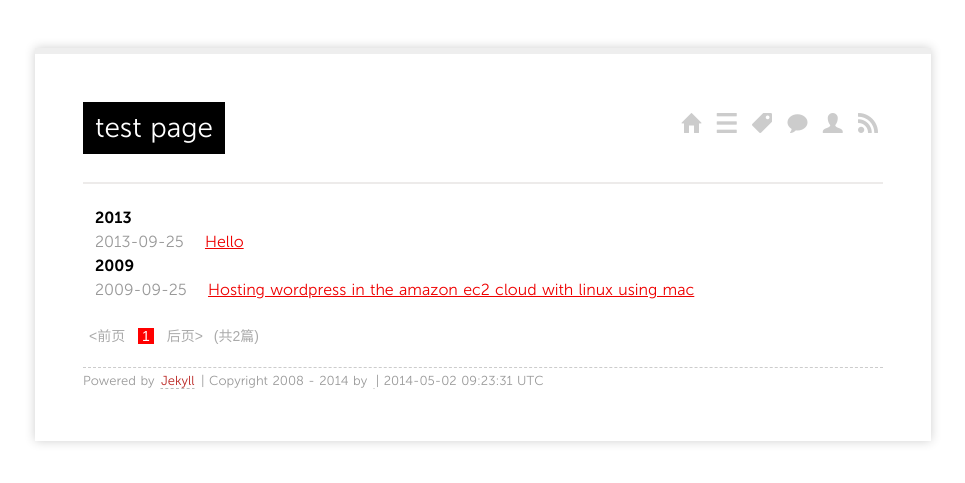
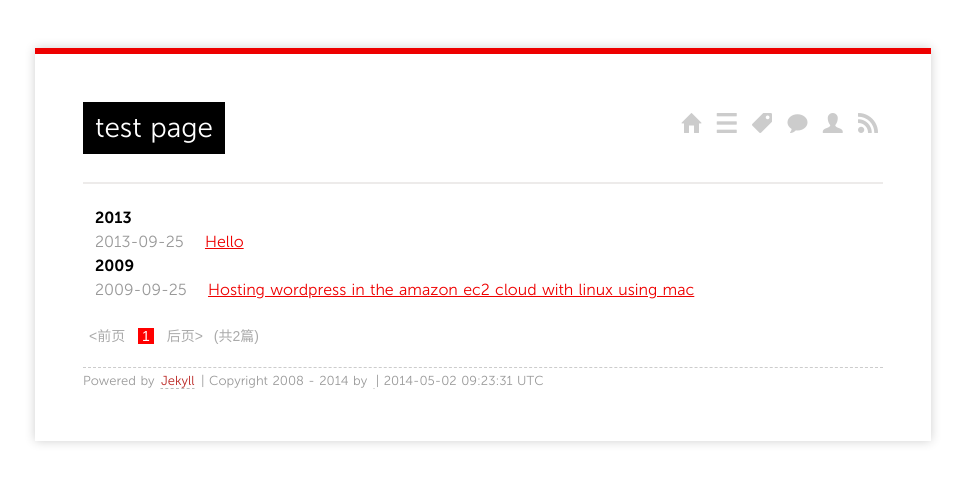
Before and after one commit to maintiendrai/louisa, a Jekyll site: the page built from index.html, in a window 1280 px wide. Shown: the top 483 px of the page, without its empty margins (157-1122 px from the left). Built offline with Jekyll 4.4.1, drawn with Linux system fonts in a browser that asks for light colours; Markdown is read by kramdown in place of the engine named in the settings; the list of posts is cut into pages by our own code.

Commit message:
css change color

```diff
--- a/media/css/screen.css
+++ b/media/css/screen.css
@@ -76,7 +76,7 @@ body>div {
     -moz-box-shadow: 0 0 10px 0 #cfcfcf;
     -webkit-box-shadow: 0 0 10px 0 #cfcfcf;
     box-shadow: 0 0 10px 0 #cfcfcf;
-    border-top: 6px solid #EEEEEE;
+    border-top: 6px solid #EE0000;
 }
 h1 {
     font-size: 28px;
```
